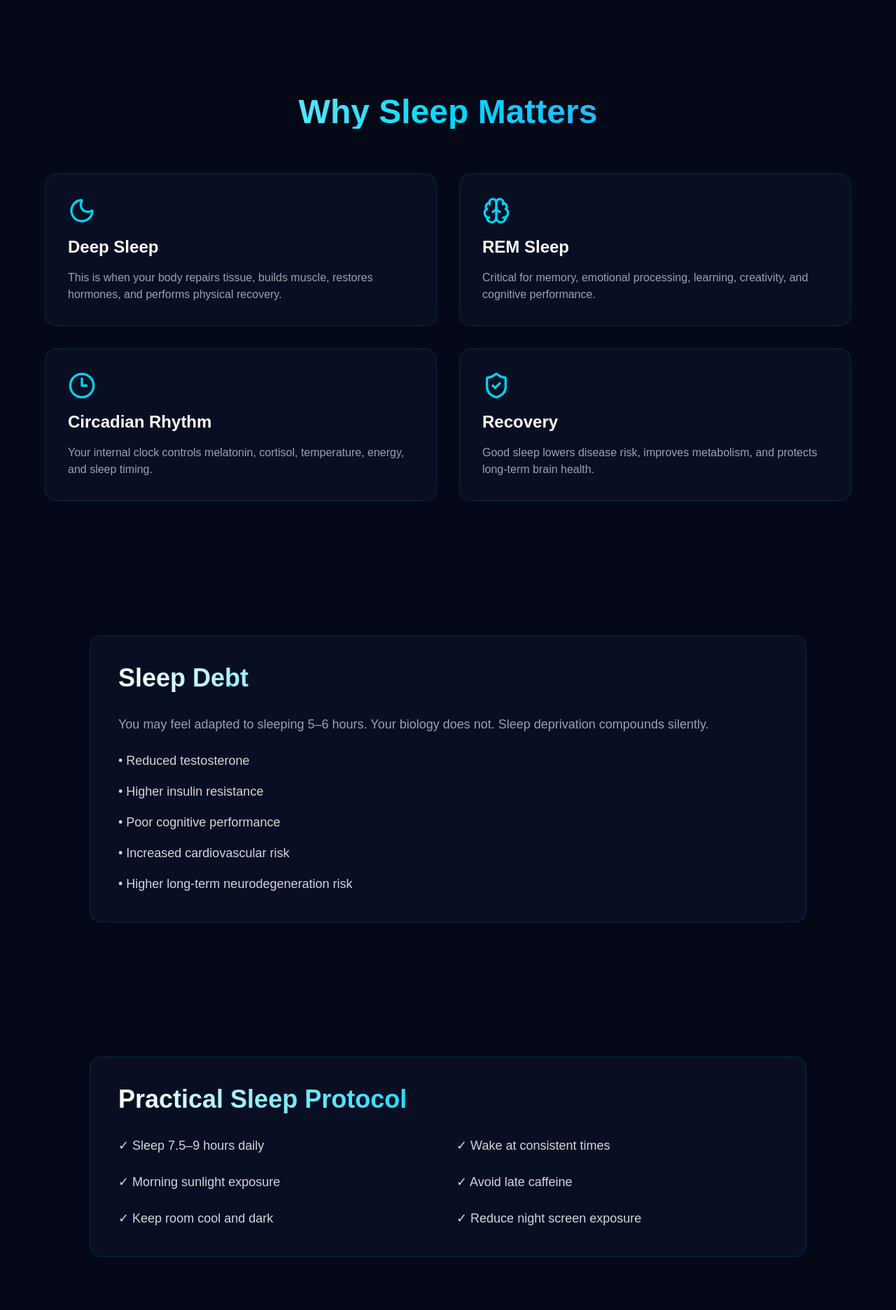
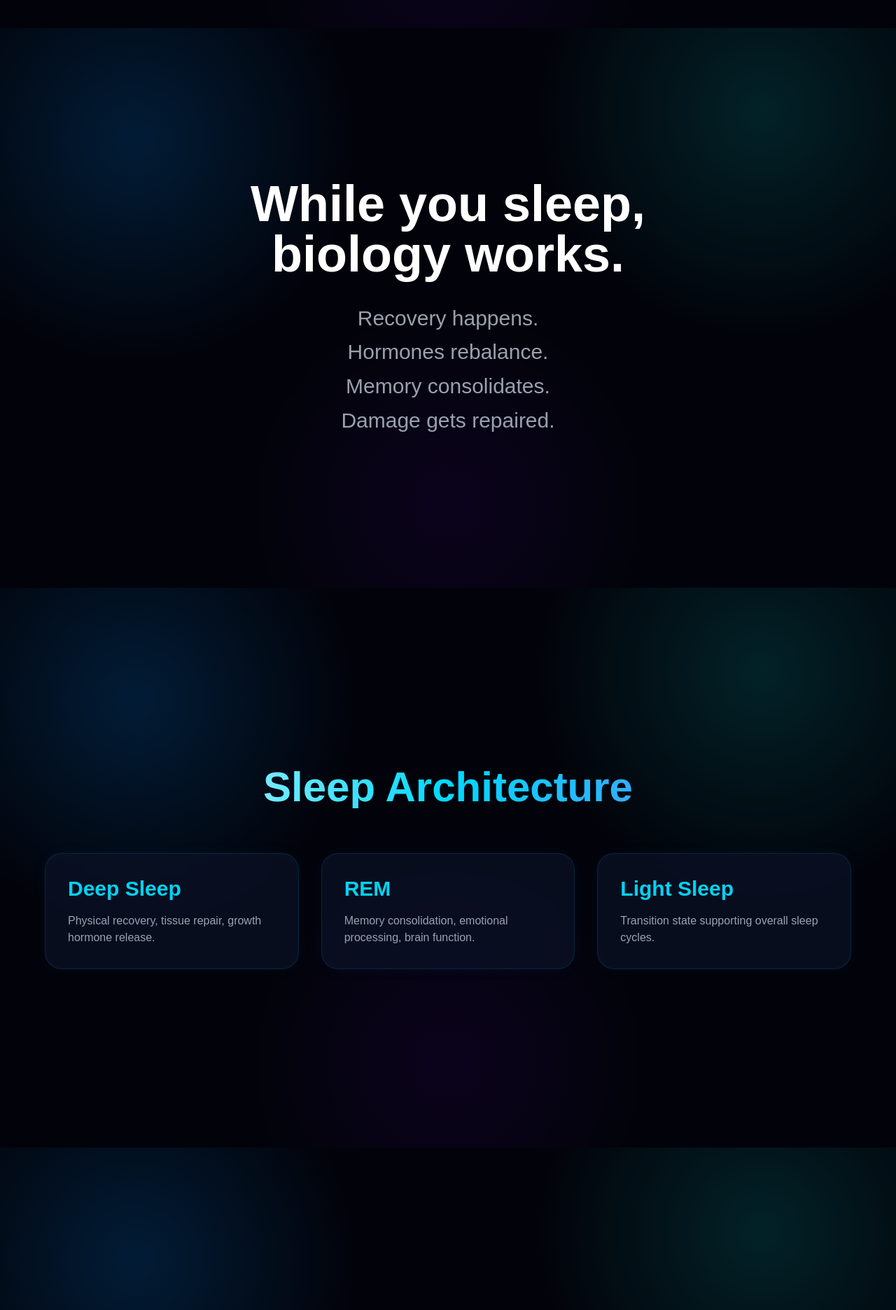
Before and after one commit to Yuvaakaarthikheshwaran/longevity-protocol, a Next.js app: page /sleep in a window 1280 px wide. Shown: the part 760-2632 px from the top of the page at 70% size. Built offline with nearby package versions, Linux system fonts and the light colour scheme.

Commit message:
Refactor SleepPage component layout and content

```diff
--- a/app/sleep/page.tsx
+++ b/app/sleep/page.tsx
@@ -1,120 +1,119 @@
 "use client";
 
 import { motion } from "framer-motion";
-import { Moon, Brain, Clock3, ShieldCheck } from "lucide-react";
 
 export default function SleepPage() {
-  const sleepCards = [
-    {
-      title: "Deep Sleep",
-      description:
-        "This is when your body repairs tissue, builds muscle, restores hormones, and performs physical recovery.",
-      icon: Moon,
-    },
-    {
-      title: "REM Sleep",
-      description:
-        "Critical for memory, emotional processing, learning, creativity, and cognitive performance.",
-      icon: Brain,
-    },
-    {
-      title: "Circadian Rhythm",
-      description:
-        "Your internal clock controls melatonin, cortisol, temperature, energy, and sleep timing.",
-      icon: Clock3,
-    },
-    {
-      title: "Recovery",
-      description:
-        "Good sleep lowers disease risk, improves metabolism, and protects long-term brain health.",
-      icon: ShieldCheck,
-    },
-  ];
-
   return (
-    <main className="min-h-screen bg-[#050816] text-white">
-      {/* HERO */}
+    <main className="min-h-screen text-white overflow-x-hidden relative">
+      {/* SCREEN 1 */}
       <section className="min-h-screen flex items-center justify-center px-6 text-center">
         <motion.div
-          initial={{ opacity: 0, y: 60 }}
-          animate={{ opacity: 1, y: 0 }}
-          transition={{ duration: 1 }}
+          initial={{ opacity: 0 }}
+          animate={{ opacity: 1 }}
+          transition={{ duration: 2 }}
         >
-          <h1 className="text-5xl md:text-8xl font-bold mb-6">
-            SLEEP IS NOT <span className="gradient-text">PASSIVE</span>
+          <p className="text-cyan-400 tracking-[0.4em] uppercase mb-8">
+            SLEEP
+          </p>
+
+          <h1 className="text-5xl md:text-[7rem] font-black leading-tight">
+            SLEEP IS NOT REST
+            <br />
+            <span className="gradient-text">IT IS REPAIR</span>
           </h1>
+        </motion.div>
+      </section>
 
-          <p className="text-gray-400 max-w-4xl mx-auto text-lg md:text-2xl">
-            While you sleep, your brain removes waste, your hormones rebalance,
-            your muscles recover, and your biology repairs itself.
+      {/* SCREEN 2 */}
+      <section className="min-h-screen flex items-center justify-center px-6 text-center">
+        <motion.div
+          initial={{ opacity: 0, y: 80 }}
+          whileInView={{ opacity: 1, y: 0 }}
+        >
+          <h2 className="text-4xl md:text-7xl font-bold mb-8">
+            While you sleep,
+            <br />
+            biology works.
+          </h2>
+
+          <p className="text-xl md:text-3xl text-gray-400 max-w-4xl mx-auto leading-relaxed">
+            Recovery happens.
+            <br />
+            Hormones rebalance.
+            <br />
+            Memory consolidates.
+            <br />
+            Damage gets repaired.
           </p>
         </motion.div>
       </section>
 
-      {/* WHY IT MATTERS */}
-      <section className="py-24 px-6">
-        <h2 className="text-5xl font-bold text-center mb-16 gradient-text">
-          Why Sleep Matters
-        </h2>
+      {/* SCREEN 3 */}
+      <section className="min-h-screen flex items-center justify-center px-6">
+        <div className="max-w-6xl w-full">
+          <h2 className="text-4xl md:text-6xl font-bold text-center mb-16 gradient-text">
+            Sleep Architecture
+          </h2>
 
-        <div className="grid md:grid-cols-2 gap-8 max-w-6xl mx-auto">
-          {sleepCards.map((card, i) => {
-            const Icon = card.icon;
-            return (
-              <motion.div
-                key={card.title}
-                initial={{ opacity: 0, y: 50 }}
-                whileInView={{ opacity: 1, y: 0 }}
-                transition={{ delay: i * 0.1 }}
-                className="card-bg rounded-2xl p-8"
-              >
-                <Icon size={40} className="text-cyan-400 mb-4" />
-                <h3 className="text-2xl font-bold mb-4">{card.title}</h3>
-                <p className="text-gray-400">{card.description}</p>
-              </motion.div>
-            );
-          })}
+          <div className="grid md:grid-cols-3 gap-8">
+            <div className="card-bg rounded-3xl p-8">
+              <h3 className="text-3xl font-bold mb-4 text-cyan-400">Deep Sleep</h3>
+              <p className="text-gray-400">
+                Physical recovery, tissue repair, growth hormone release.
+              </p>
+            </div>
+
+            <div className="card-bg rounded-3xl p-8">
+              <h3 className="text-3xl font-bold mb-4 text-cyan-400">REM</h3>
+              <p className="text-gray-400">
+                Memory consolidation, emotional processing, brain function.
+              </p>
+            </div>
+
+            <div className="card-bg rounded-3xl p-8">
+              <h3 className="text-3xl font-bold mb-4 text-cyan-400">Light Sleep</h3>
+              <p className="text-gray-400">
+                Transition state supporting overall sleep cycles.
+              </p>
+            </div>
+          </div>
         </div>
       </section>
 
-      {/* SLEEP DEBT */}
-      <section className="py-24 px-6">
-        <div className="max-w-5xl mx-auto card-bg rounded-2xl p-10">
-          <h2 className="text-4xl font-bold mb-8 gradient-text">
-            Sleep Debt
+      {/* SCREEN 4 */}
+      <section className="min-h-screen flex items-center justify-center px-6 text-center">
+        <motion.div initial={{ opacity: 0 }} whileInView={{ opacity: 1 }}>
+          <h2 className="text-4xl md:text-7xl font-bold mb-8 text-red-400">
+            Sleep Deprivation
           </h2>
 
-          <p className="text-gray-400 text-lg mb-6">
-            You may feel adapted to sleeping 5–6 hours. Your biology does not.
-            Sleep deprivation compounds silently.
+          <p className="text-xl md:text-3xl text-gray-400 max-w-4xl mx-auto leading-relaxed">
+            Poor sleep increases:
+            <br />
+            Insulin resistance
+            <br />
+            Cortisol
+            <br />
+            Hunger
+            <br />
+            Inflammation
           </p>
-
-          <ul className="space-y-4 text-lg text-gray-300">
-            <li>• Reduced testosterone</li>
-            <li>• Higher insulin resistance</li>
-            <li>• Poor cognitive performance</li>
-            <li>• Increased cardiovascular risk</li>
-            <li>• Higher long-term neurodegeneration risk</li>
-          </ul>
-        </div>
+        </motion.div>
       </section>
 
-      {/* PROTOCOL */}
-      <section className="py-24 px-6">
-        <div className="max-w-5xl mx-auto card-bg rounded-2xl p-10">
-          <h2 className="text-4xl font-bold mb-8 gradient-text">
-            Practical Sleep Protocol
+      {/* SCREEN 5 */}
+      <section className="min-h-screen flex items-center justify-center px-6 text-center">
+        <motion.div initial={{ opacity: 0 }} whileInView={{ opacity: 1 }}>
+          <h2 className="text-5xl md:text-8xl font-bold gradient-text leading-tight mb-8">
+            SLEEP
+            <br />
+            BUILDS YOU
           </h2>
 
-          <div className="grid md:grid-cols-2 gap-6 text-gray-300 text-lg">
-            <div>✓ Sleep 7.5–9 hours daily</div>
-            <div>✓ Wake at consistent times</div>
-            <div>✓ Morning sunlight exposure</div>
-            <div>✓ Avoid late caffeine</div>
-            <div>✓ Keep room cool and dark</div>
-            <div>✓ Reduce night screen exposure</div>
-          </div>
-        </div>
+          <p className="text-gray-400 text-2xl">
+            every single night.
+          </p>
+        </motion.div>
       </section>
     </main>
   );
```
